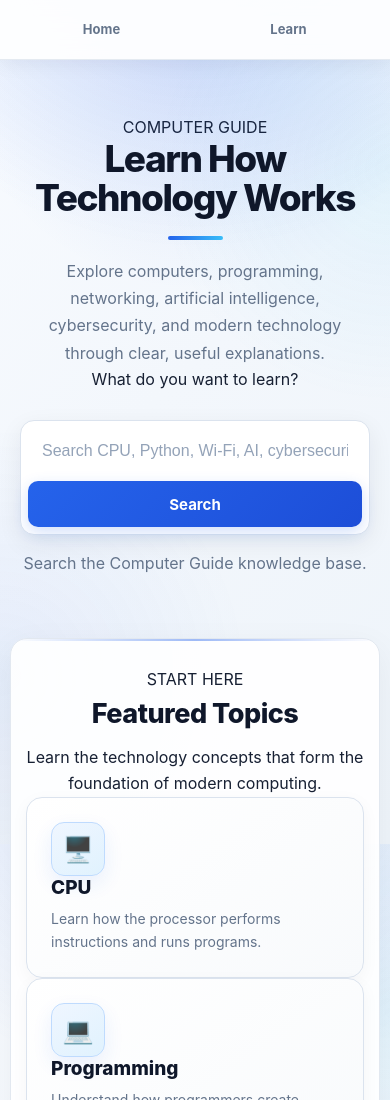
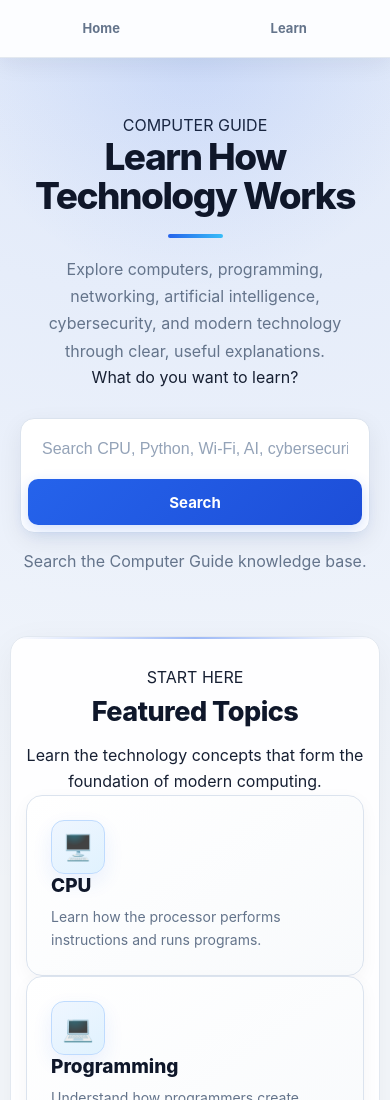
Before and after one commit to CYBERSTARThe/Computer-Guide, a plain HTML site: page index.html in a window 390 px wide. Shown: the top 1100 px of the page. Drawn offline with Linux system fonts and the light colour scheme.

Commit message:
Update style.css

```diff
--- a/style.css
+++ b/style.css
@@ -22,45 +22,24 @@ body {
         Arial,
         sans-serif;
 
-    /*
-       =================================================
-       UPGRADED COMPUTER GUIDE BACKGROUND
-       =================================================
-    */
-
     background:
         radial-gradient(
-            circle at 50% -15%,
-            rgba(37, 99, 235, 0.16),
-            transparent 38%
-        ),
-
-        radial-gradient(
-            circle at 100% 20%,
-            rgba(56, 189, 248, 0.09),
-            transparent 30%
-        ),
-
-        radial-gradient(
-            circle at 0% 80%,
-            rgba(37, 99, 235, 0.07),
+            circle at 50% -10%,
+            rgba(37, 99, 235, 0.14),
             transparent 32%
         ),
-
-        linear-gradient(
-            135deg,
-            #f8fbff 0%,
-            #f3f7fc 45%,
-            #eef4fa 100%
-        );
+        radial-gradient(
+            circle at 0% 50%,
+            rgba(14, 165, 233, 0.06),
+            transparent 28%
+        ),
+        #f4f7fb;
 
     color: #172033;
 
     line-height: 1.6;
 
     min-height: 100vh;
-
-    background-attachment: fixed;
 }
 
 
@@ -87,20 +66,26 @@ nav {
     justify-content: center;
     align-items: center;
 
-    gap: 10px;
-
-    padding: 15px 20px;
-
-    background:
-        rgba(255, 255, 255, 0.88);
-
-    border-bottom: 1px solid rgba(226, 232, 240, 0.9);
-
-    box-shadow:
-        0 4px 20px rgba(15, 23, 42, 0.06);
-
-    backdrop-filter: blur(14px);
-    -webkit-backdrop-filter: blur(14px);
+    gap: 8px;
+
+    width: 100%;
+
+    padding: 12px 20px;
+
+    background:
+        rgba(255, 255, 255, 0.90);
+
+    border-bottom: 1px solid rgba(226, 232, 240, 0.95);
+
+    box-shadow:
+        0 5px 25px rgba(15, 23, 42, 0.07);
+
+    backdrop-filter: blur(18px);
+    -webkit-backdrop-filter: blur(18px);
+
+    transition:
+        box-shadow 0.25s ease,
+        background 0.25s ease;
 }
 
 nav a {
@@ -110,9 +95,9 @@ nav a {
     align-items: center;
     justify-content: center;
 
-    min-width: 90px;
-
-    padding: 10px 18px;
+    min-width: 96px;
+
+    padding: 10px 19px;
 
     color: #64748b;
 
@@ -121,26 +106,47 @@ nav a {
     font-size: 15px;
     font-weight: 700;
 
-    border-radius: 9px;
+    border-radius: 10px;
 
     transition:
         color 0.2s ease,
         background 0.2s ease,
-        transform 0.2s ease;
+        transform 0.2s ease,
+        box-shadow 0.2s ease;
 }
 
 nav a:hover {
     color: #2563eb;
 
-    background: #eff6ff;
-
-    transform: translateY(-1px);
+    background:
+        linear-gradient(
+            135deg,
+            #f0f6ff,
+            #eaf4ff
+        );
+
+    transform: translateY(-2px);
+
+    box-shadow:
+        0 5px 14px rgba(37, 99, 235, 0.07);
+}
+
+nav a:active {
+    transform: translateY(0);
 }
 
 nav a.active {
     color: #2563eb;
 
-    background: #eff6ff;
+    background:
+        linear-gradient(
+            135deg,
+            #eff6ff,
+            #eaf4ff
+        );
+
+    box-shadow:
+        0 4px 12px rgba(37, 99, 235, 0.06);
 }
 
 nav a.active::after {
@@ -156,7 +162,33 @@ nav a.active::after {
 
     border-radius: 10px;
 
-    background: #2563eb;
+    background:
+        linear-gradient(
+            90deg,
+            #2563eb,
+            #38bdf8
+        );
+
+    transform-origin: center;
+
+    animation:
+        navUnderline 0.25s ease;
+}
+
+@keyframes navUnderline {
+
+    from {
+        transform: scaleX(0.4);
+
+        opacity: 0;
+    }
+
+    to {
+        transform: scaleX(1);
+
+        opacity: 1;
+    }
+
 }
 
 
@@ -702,8 +734,6 @@ main > section > p {
             #38bdf8,
             #2563eb
         );
-
-    border-radius: 999px;
 }
 
 .topic-header {
@@ -906,11 +936,6 @@ main > section > p {
         box-shadow 0.2s ease;
 }
 
-
-/* =====================================================
-   LEARNING PATH HOVER
-===================================================== */
-
 .learning-path-list li:hover {
     transform: translateY(-2px);
 
@@ -1250,9 +1275,9 @@ section > a:hover {
 @media (max-width: 600px) {
 
     nav {
-        gap: 4px;
-
-        padding: 11px 10px;
+        gap: 5px;
+
+        padding: 10px 10px;
     }
 
     nav a {
@@ -1260,9 +1285,13 @@ section > a:hover {
 
         flex: 1;
 
-        padding: 9px 12px;
+        padding: 10px 12px;
 
         font-size: 14px;
+    }
+
+    nav a:hover {
+        transform: none;
     }
 
     nav a.active::after {
@@ -1483,4 +1512,8 @@ section > a:hover {
         transform: none;
     }
 
-}
+    nav a.active::after {
+        animation: none;
+    }
+
+}
```
